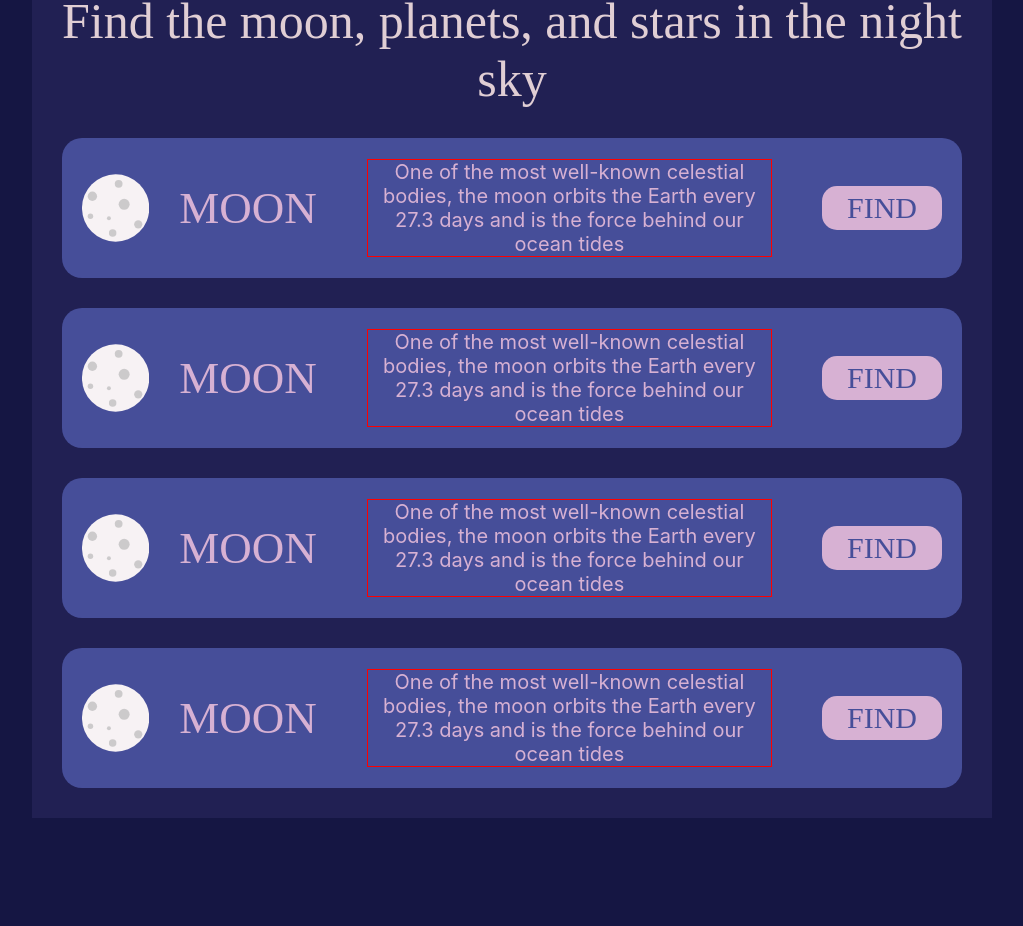
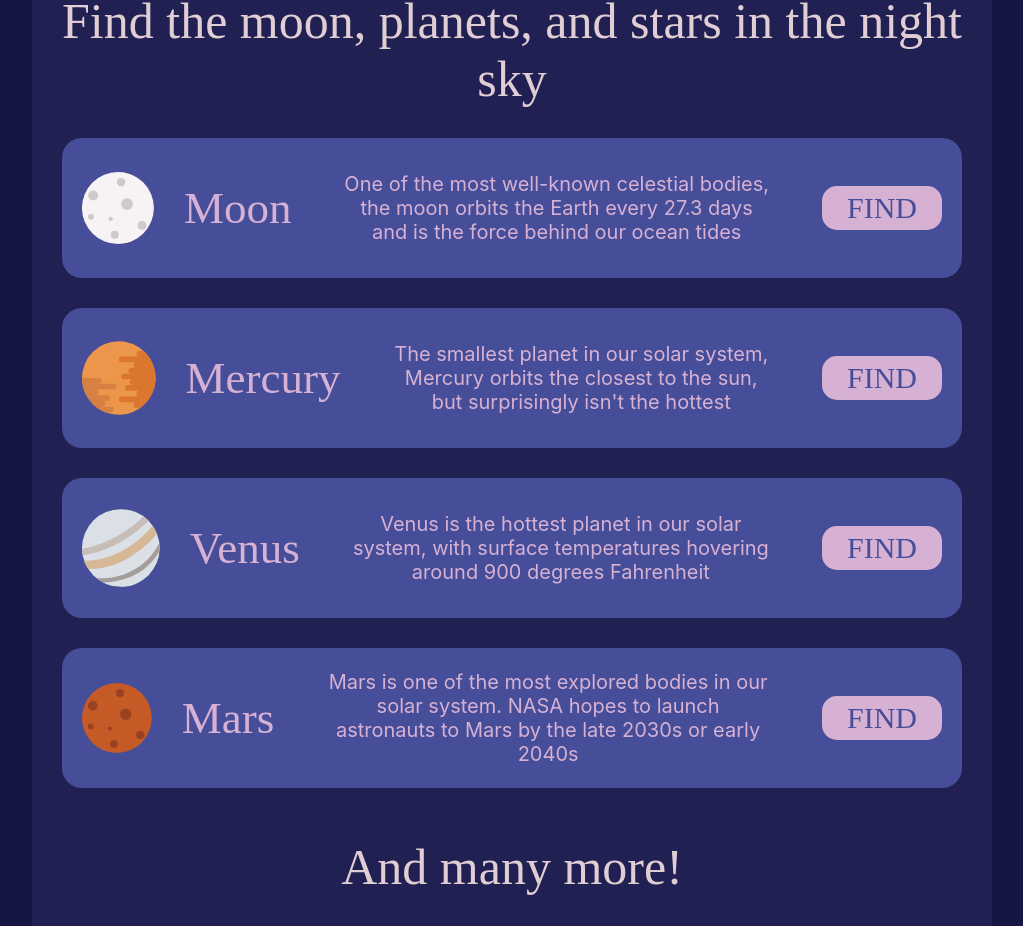
Before and after one commit to dallasmay/StarSight, a React (Create React App) app: page /find in a window 1280 px wide. Shown: the part 128-1054 px from the top of the page, without its empty margins (128-1151 px from the left). Before the commit the page ends 946 px from the top, so only its background shows below. Built offline with nearby package versions, Linux system fonts and the light colour scheme; a web font is replaced by a local one.

Commit message:
fixed planet cards to show different planets and added planet descriptions

```diff
--- a/src/components/Checklist Components/AddChecklistCard/AddChecklistCard.js
+++ b/src/components/Checklist Components/AddChecklistCard/AddChecklistCard.js
@@ -21,6 +21,7 @@ const AddChecklistCard = (props) => {
     };
     axios.post("http://localhost:4000/checklist", checklistBody).then((res) => {
       props.setItemsArr(res.data[0][0]);
+      evt.target.reset();
     });
     props.setFormVisibility(false);
   };
--- a/src/components/PlanetCard/PlanetCard.js
+++ b/src/components/PlanetCard/PlanetCard.js
@@ -5,14 +5,14 @@ import { ReactComponent as Moon } from "../SVG/Moon.svg";
 
 import Button from "../Button/Button"
 
-const PlanetCard = () => {
+const PlanetCard = (props) => {
   return (
     <div className={styles.card}>
-      <Moon className={styles.moon} />
-      <h2 className={styles["planet-name"]}>MOON</h2>
+      {/* <Moon className={styles.moon} /> */}
+      {props.children}
+      <h2 className={styles["planet-name"]}>{props.name}</h2>
       <p>
-        One of the most well-known celestial bodies, the moon orbits the Earth
-        every 27.3 days and is the force behind our ocean tides
+        {props.desc}
       </p>
       <Link to="/find-body">
         <Button>FIND</Button>
--- a/src/components/PlanetCard/PlanetCard.module.css
+++ b/src/components/PlanetCard/PlanetCard.module.css
@@ -10,7 +10,7 @@
 .card p {
   font-size: 2rem;
   text-align: center;
-  border: solid 1px red;
+  /* border: solid 1px red; */
   margin: 0 5rem;
 }
 .moon {
--- a/src/pages/FindPage/FindPage.js
+++ b/src/pages/FindPage/FindPage.js
@@ -1,19 +1,38 @@
-import PlanetCard from "../../components/PlanetCard/PlanetCard"
+import PlanetCard from "../../components/PlanetCard/PlanetCard";
 
-import styles from "../FindPage/FindPage.module.css"
+import styles from "../FindPage/FindPage.module.css";
+import { ReactComponent as Moon } from "../../components/SVG/Moon.svg";
+import { ReactComponent as Mercury } from "../../components/SVG/Mercury.svg";
+import { ReactComponent as Venus } from "../../components/SVG/Venus.svg";
+import { ReactComponent as Mars } from "../../components/SVG/Mars.svg";
 
 const FindPage = () => {
+  const moonDesc = `One of the most well-known celestial bodies, the moon orbits the Earth
+        every 27.3 days and is the force behind our ocean tides`;
+  const mercuryDesc = `The smallest planet in our solar system, Mercury orbits the closest to the sun, but surprisingly isn't the hottest`;
+  const venusDesc = `Venus is the hottest planet in our solar system, with surface temperatures hovering around 900 degrees Fahrenheit`;
+  const marsDesc = `Mars is one of the most explored bodies in our solar system. NASA hopes to launch astronauts to Mars by the late 2030s or early 2040s`
+
   return (
     <div className={styles["find-container"]}>
       <h1 className={styles.heading1}>
         Find the moon, planets, and stars in the night sky
       </h1>
-        <PlanetCard />
-        <PlanetCard />
-        <PlanetCard />
-        <PlanetCard />
+      <PlanetCard name={"Moon"} desc={moonDesc}>
+        <Moon className={styles.planet} />
+      </PlanetCard>
+      <PlanetCard name={"Mercury"} desc={mercuryDesc}>
+        <Mercury className={styles.planet} />
+      </PlanetCard>
+      <PlanetCard name={"Venus"} desc={venusDesc}>
+        <Venus className={styles.planet} />
+      </PlanetCard>
+      <PlanetCard name={"Mars"} desc={marsDesc} >
+        <Mars className={styles.planet} />
+      </PlanetCard>
+      <h2 className={styles.heading2}>And many more!</h2>
     </div>
   );
-}
+};
 
 export default FindPage;
--- a/src/pages/FindPage/FindPage.module.css
+++ b/src/pages/FindPage/FindPage.module.css
@@ -14,3 +14,16 @@
   padding: 12rem 0 0 0;
   text-align: center;
 }
+.heading2 {
+  font-family: var(--ErnRegular);
+  font-size: 5rem;
+  font-weight: normal;
+  margin: 0 0 3rem 0;
+  padding: 2rem 0 0 0;
+  text-align: center;
+}
+.planet {
+  height: 10rem;
+  width: 20rem;
+  padding: 2rem 0;
+}
```
Lines whose indentation alone changed are shown as unchanged.
